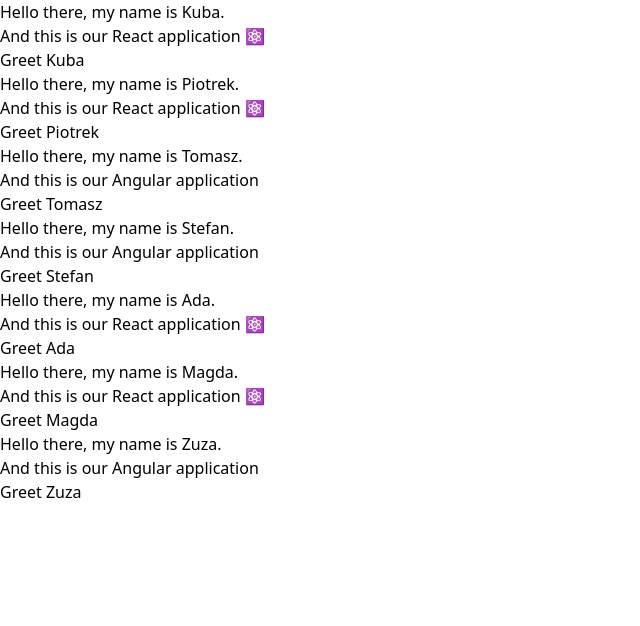
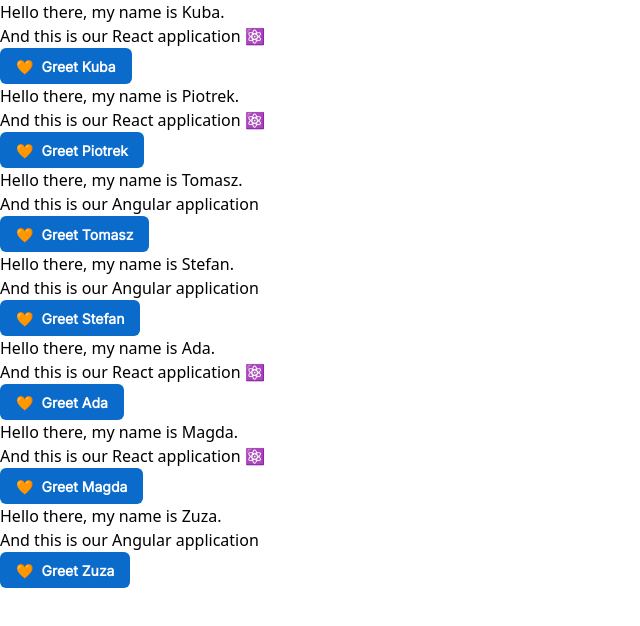
Before and after one commit to Eghizio/react-workshops-stp-agh, a React (Vite) app: page / in a window 1280 px wide. Shown: the top 626 px of the page, without its empty margins (0-640 px from the left). Built offline with nearby package versions, Linux system fonts and the light colour scheme.

Commit message:
Using JoyUI components

```diff
--- a/src/components/GreetingCard/GreetingCard.tsx
+++ b/src/components/GreetingCard/GreetingCard.tsx
@@ -1,3 +1,4 @@
+import { Button } from "@mui/joy";
 import { Student } from "../../model";
 
 interface Props {
@@ -16,12 +17,9 @@
         And this is our {technology} application{" "}
         {technology === "React" && "⚛️"}
       </p>
-      <button
-        className="p-1 bg-gray-400 border border-solid border-black rounded hover:bg-gray-300"
-        onClick={greet}
-      >
+      <Button onClick={greet} startDecorator={"🧡"}>
         Greet {name}
-      </button>
+      </Button>
     </div>
   );
 };
```
